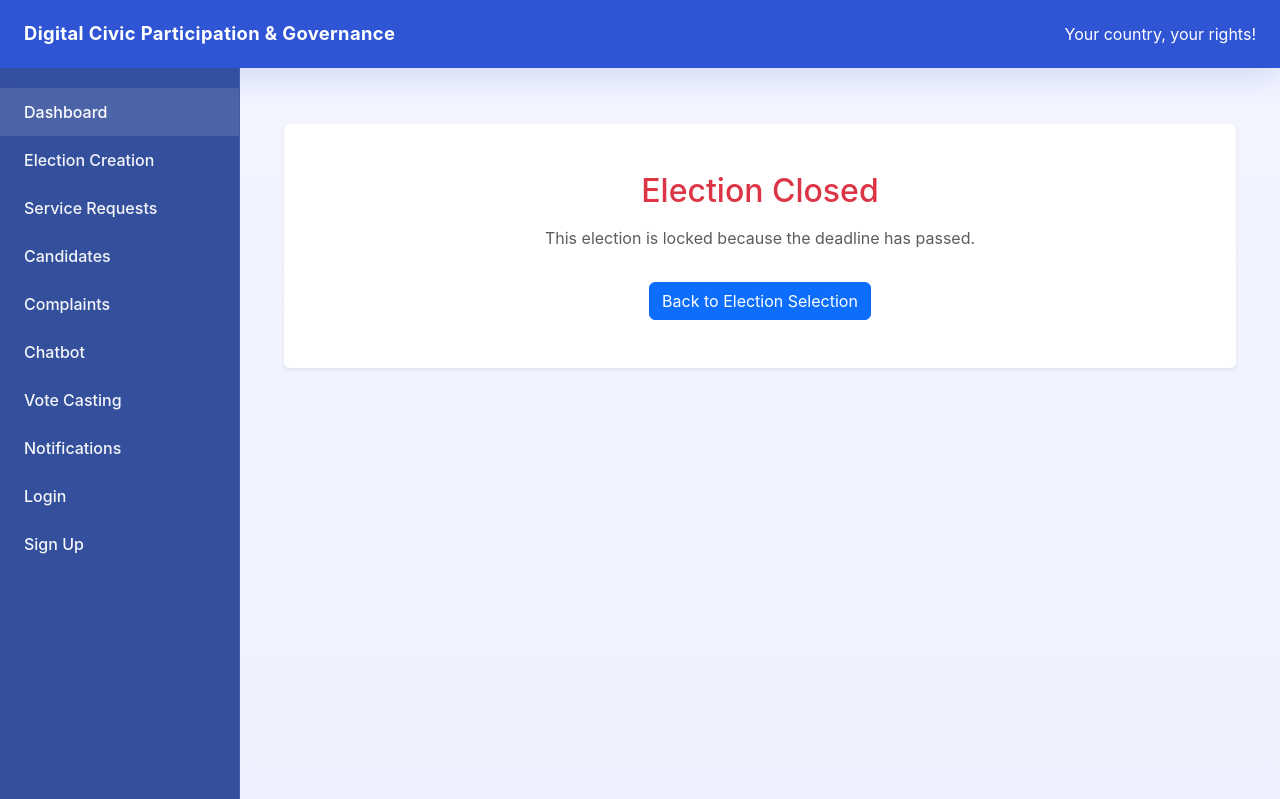
After one commit to sadman-omeo/Digital-Civic-Participation-Governance-Platform, a Flask app: page /vote/election-closed in a window 1280 px wide. The commit adds this page. Shown: the top 799 px of the page. Run offline with Flask 3, Linux system fonts and the light colour scheme; parts of the project's set-up code (start-up, migrations or seed data) failed here and were passed over.

Commit message:
Jesia's module 3 feature.
Contains: Auto lock after deadline of election. Google recaptcha verification for vote cast

```diff
--- /dev/null
+++ b/recaptcha_helper.py
@@ -0,0 +1,22 @@
+import os
+import requests
+
+VERIFY_URL = "https://www.google.com/recaptcha/api/siteverify"
+
+def verify_recaptcha(recaptcha_response):
+    secret_key = os.getenv("RECAPTCHA_SECRET_KEY")
+
+    if not secret_key or not recaptcha_response:
+        return False
+
+    data = {
+        "secret": secret_key,
+        "response": recaptcha_response
+    }
+
+    try:
+        response = requests.post(VERIFY_URL, data=data, timeout=5)
+        result = response.json()
+        return result.get("success", False)
+    except Exception:
+        return False
--- a/routes/vote_flow.py
+++ b/routes/vote_flow.py
@@ -1,6 +1,10 @@
 from datetime import datetime, timezone
-from flask import Blueprint, render_template, request, redirect, session, url_for, jsonify
+from election_status_helper import is_election_locked #new added
+from flask import Blueprint, render_template, request, redirect, session, url_for, jsonify, flash #added flash for auto lock
 from urllib.parse import quote
+#Jesia recaptcha imports
+import os
+from recaptcha_helper import verify_recaptcha
 
 from database_init import db
 from models.election_creation import ElectionCreation, VotingOption
@@ -9,20 +13,23 @@ from models.voters import Voter
 
 vote_flow_bp = Blueprint("vote_flow", __name__, url_prefix="/vote")
 
+################### To Delete part ######################
+#Delete this part. Not needed for the new feature.
+#def parse_deadline(deadline_str):
+#    formats = [
+#        "%Y-%m-%dT%H:%M",
+ #       "%Y-%m-%d %H:%M",
+  #      "%Y-%m-%d"
+   # ]
 
-def parse_deadline(deadline_str):
-    formats = [
-        "%Y-%m-%dT%H:%M",
-        "%Y-%m-%d %H:%M",
-        "%Y-%m-%d"
-    ]
+    #for fmt in formats:
+     #   try:
+      #      return datetime.strptime(deadline_str, fmt)
+       # except ValueError:
+        #    continue
+    #return None
 
-    for fmt in formats:
-        try:
-            return datetime.strptime(deadline_str, fmt)
-        except ValueError:
-            continue
-    return None
+ #################### to Delete part ####################
 
 def build_sticker_data(candidate_name, election_title, voter_id):
     sticker_svg = f"""
@@ -100,6 +107,16 @@ def election_select():
     if not voter_id:
         return redirect("/auth/login")
 
+    # if request.method == "POST":
+    #     election_id = request.form.get("election_id", type=int)
+    #     election = ElectionCreation.query.get(election_id)
+
+    #     if not election:
+    #         return "Election not found", 404
+
+    #     session["selected_election_id"] = election.id
+    #     return redirect("/token/generate_token")
+    ### new ###
     if request.method == "POST":
         election_id = request.form.get("election_id", type=int)
         election = ElectionCreation.query.get(election_id)
@@ -107,19 +124,39 @@ def election_select():
         if not election:
             return "Election not found", 404
 
+        if is_election_locked(election):
+            session["selected_election_id"] = election.id
+            return redirect(url_for("vote_flow.election_closed_page"))
+
         session["selected_election_id"] = election.id
         return redirect("/token/generate_token")
+    ### new ###
 
+    # all_elections = ElectionCreation.query.all()
+    # active_elections = []
+
+    # now = datetime.now()
+    # for election in all_elections:
+    #     deadline = parse_deadline(election.deadline)
+    #     if deadline and deadline > now:
+    #         active_elections.append(election)
+
+    # return render_template("election_select.html", elections=active_elections)
+
+    #### new ####
     all_elections = ElectionCreation.query.all()
-    active_elections = []
+    locked_election_ids = []
 
-    now = datetime.now()
     for election in all_elections:
-        deadline = parse_deadline(election.deadline)
-        if deadline and deadline > now:
-            active_elections.append(election)
+        if is_election_locked(election):
+            locked_election_ids.append(election.id)
 
-    return render_template("election_select.html", elections=active_elections)
+    return render_template(
+        "election_select.html",
+        elections=all_elections,
+        locked_election_ids = locked_election_ids
+    )
+    #### new ####
 
 
 @vote_flow_bp.route("/cast", methods=["GET"])
@@ -136,12 +173,23 @@ def vote_cast_page():
     if not election:
         return "Election not found", 404
 
+    #### new ####
+    if is_election_locked(election):
+        return redirect(url_for("vote_flow.election_closed_page"))
+
+    # return render_template(
+    #     "vote_cast.html",
+    #     election=election,
+    #     options=election.options
+    # )
+    #### new jesia recaptcha    ####
     return render_template(
         "vote_cast.html",
         election=election,
-        options=election.options
+        options=election.options,
+        recaptcha_site_key=os.getenv("RECAPTCHA_SITE_KEY")
     )
-
+    ########## jesia recaptcha end ############
 
 @vote_flow_bp.route("/submit", methods=["POST"])
 def submit_vote():
@@ -164,9 +212,19 @@ def submit_vote():
     if not election:
         return "Election not found", 404
 
-    deadline = parse_deadline(election.deadline)
-    if not deadline or deadline <= datetime.now():
-        return "This election is no longer active.", 400
+    # deadline = parse_deadline(election.deadline)
+    # if not deadline or deadline <= datetime.now():
+    #     return "This election is no longer active.", 400
+    ### new ###
+    if is_election_locked(election):
+        return redirect(url_for("vote_flow.election_closed_page"))
+    ### new ###
+    ######### jesia recaptcha ##########
+    recaptcha_response = request.form.get("g-recaptcha-response")
+    if not verify_recaptcha(recaptcha_response):
+        return "reCAPTCHA verification failed. Please try again.", 400
+    ####### Jesia rercaptcha #############
+
 
     option_id = request.form.get("candidate_id", type=int)
     token_value = request.form.get("token", "").strip()
@@ -244,3 +302,14 @@ def sticker_data():
         return jsonify({"error": "No recent vote found"}), 404
 
     return jsonify(build_sticker_data(candidate_name, election_title, voter_id)), 200
+
+#### new ####
+@vote_flow_bp.route("/election-closed", methods=["GET"])
+def election_closed_page():
+    election_id = session.get("selected_election_id")
+    election = None
+
+    if election_id:
+        election = ElectionCreation.query.get(election_id)
+
+    return render_template("election_closed.html", election=election)
--- /dev/null
+++ b/templates/election_closed.html
@@ -0,0 +1,28 @@
+{% extends "base.html" %}
+
+{% block content %}
+<div class="container mt-4">
+    <div class="card shadow-sm border-0">
+        <div class="card-body text-center p-5">
+            <h2 class="text-danger mb-3">Election Closed</h2>
+
+            {% if election %}
+                <p class="mb-2">
+                    The election <strong>"{{ election.title }}"</strong> is locked.
+                </p>
+                <p class="text-muted">
+                    Voting has been automatically disabled because the deadline has passed.
+                </p>
+            {% else %}
+                <p class="text-muted">
+                    This election is locked because the deadline has passed.
+                </p>
+            {% endif %}
+
+            <a href="{{ url_for('vote_flow.election_select') }}" class="btn btn-primary mt-3">
+                Back to Election Selection
+            </a>
+        </div>
+    </div>
+</div>
+{% endblock %}
```
Also changed, not shown: election_status_helper.py (added, +22 -0 lines), routes/token.py (+16 -0 lines), templates/election_select.html (+14 -0 lines), templates/vote_cast.html (+9 -0 lines), instance/voting_system.db, 1 other file.
